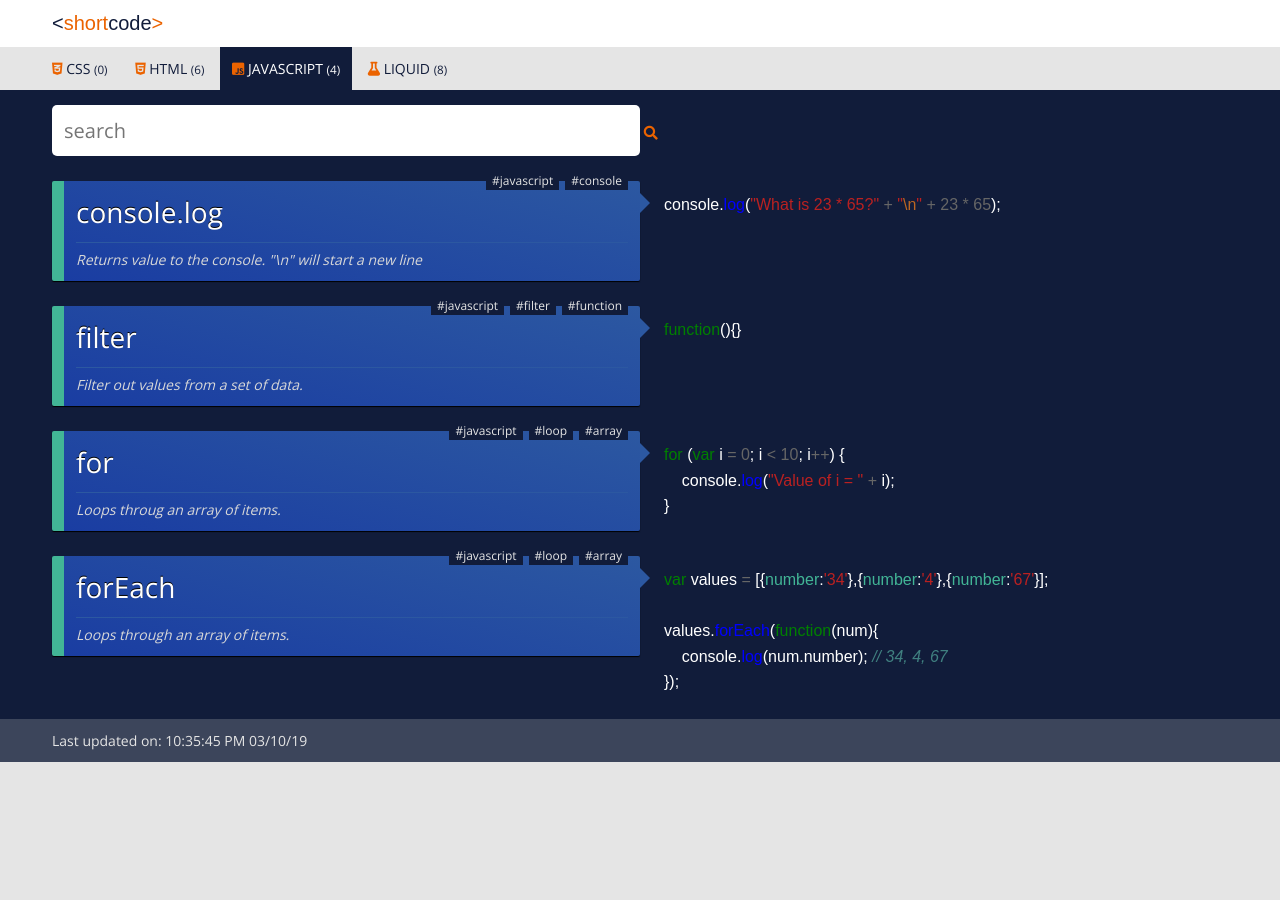
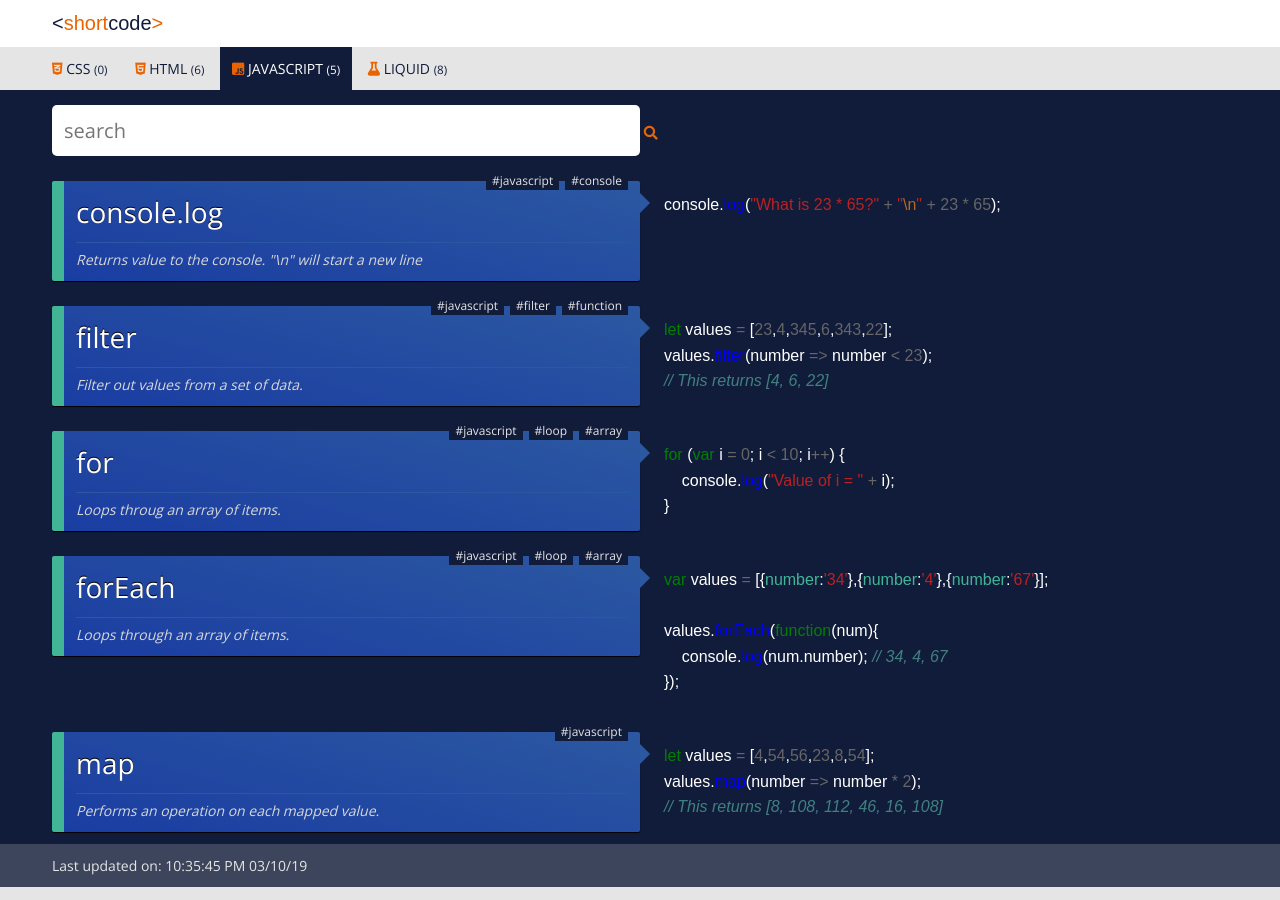
Before and after one commit to proochster/shortcode, a Jekyll site: the page built from code_javscript.html, in a window 1280 px wide. Built offline with Jekyll 4.4.1, drawn with Linux system fonts in a browser that asks for light colours; some web fonts are replaced.

Commit message:
+ Javascript codes

```diff
--- a/_javascript/filter.html
+++ b/_javascript/filter.html
@@ -3,4 +3,6 @@ title: filter
 description: Filter out values from a set of data.
 tags: javascript filter function
 ---
-function(){}
+let values = [23,4,345,6,343,22];
+values.filter(number => number < 23);
+// This returns [4, 6, 22]
```
Also changed, not shown: _javascript/map.html (added, +8 -0 lines).
